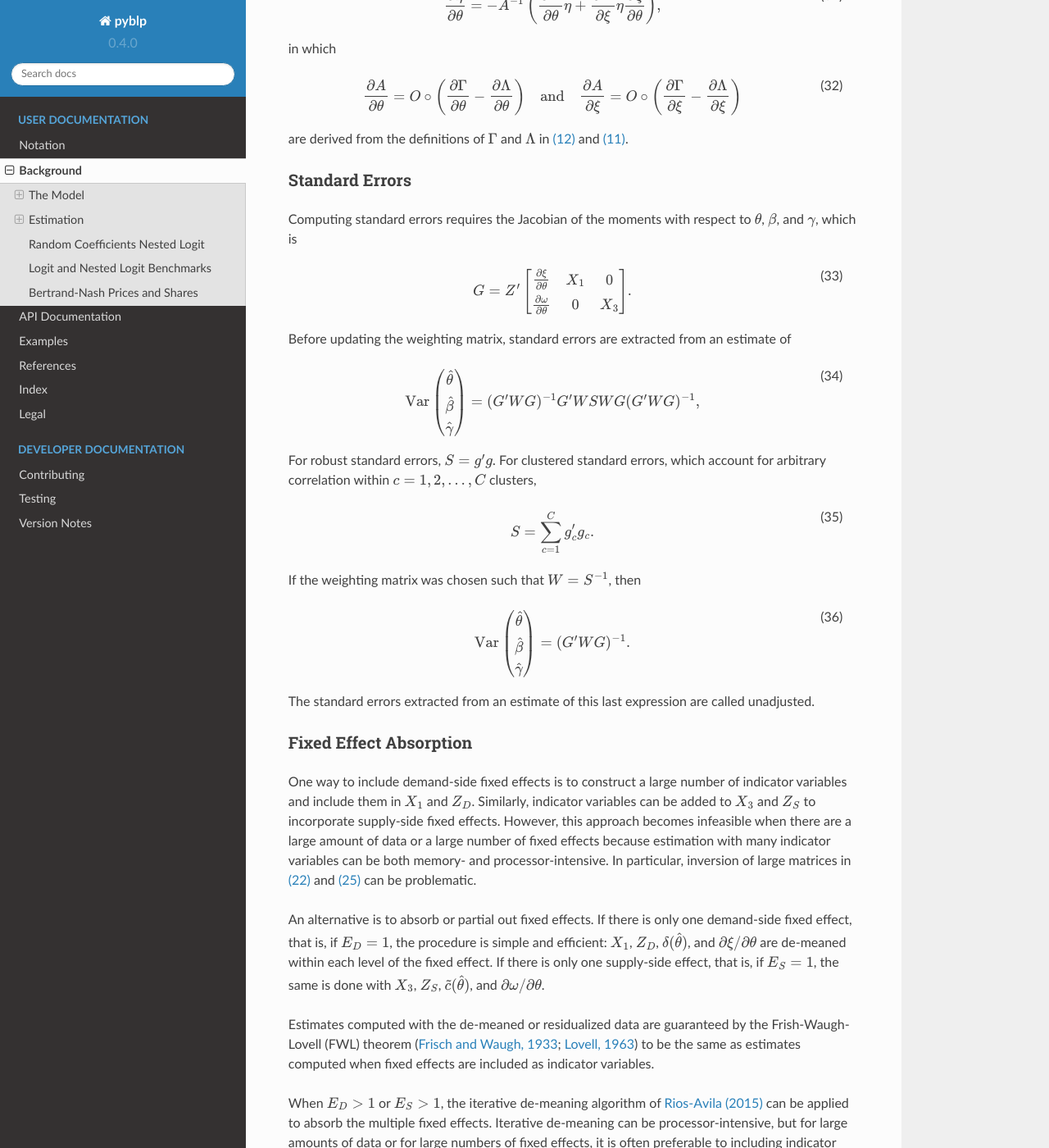
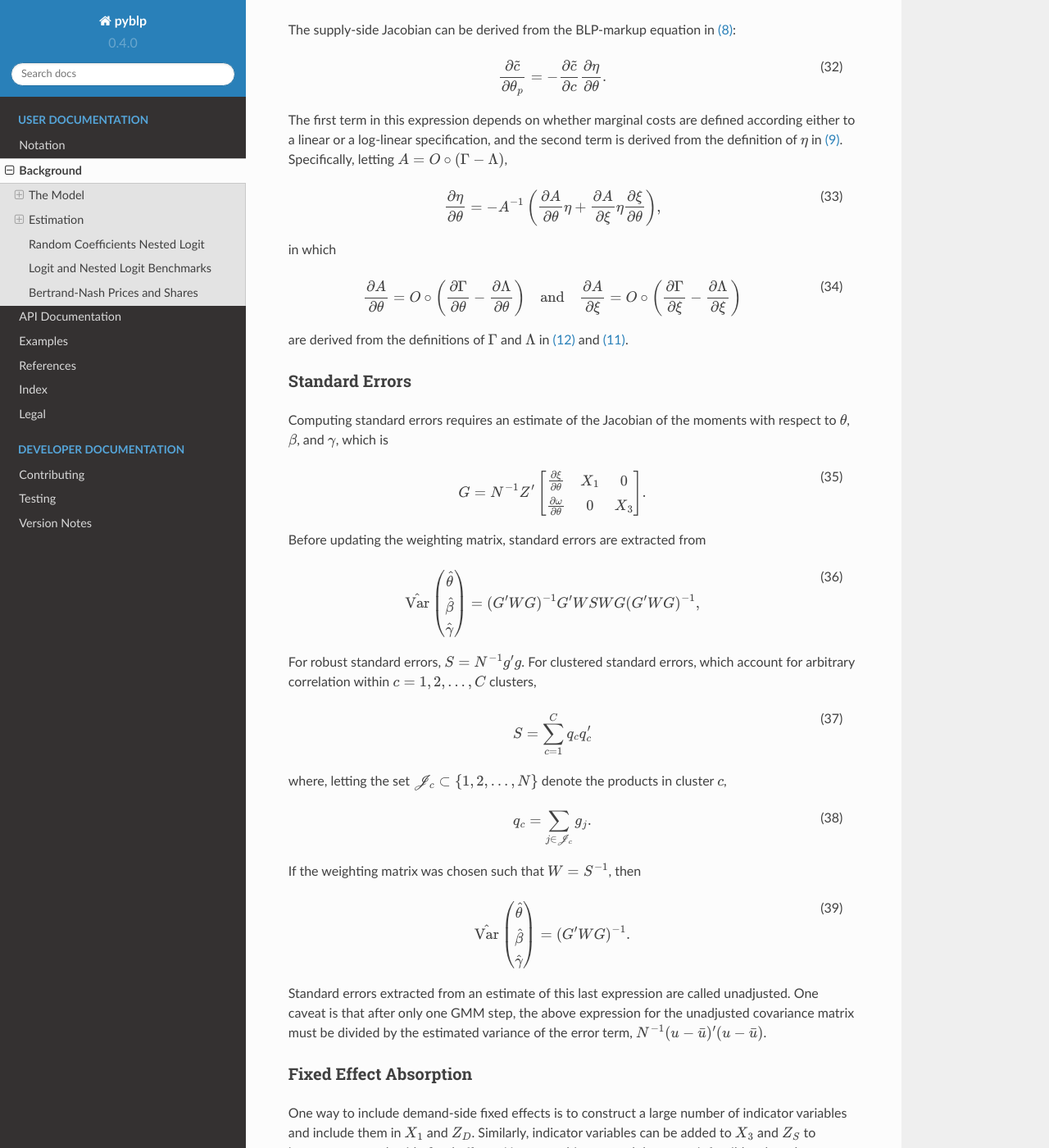
Before and after one commit to jeffgortmaker/pyblp, a Sphinx documentation site: the page built from docs/background.rst, in a window 1280 px wide and 1400 px high, scrolled down 5639 px. Shown: the whole window at 82% size. Built offline with Sphinx 7.4.7 and the Read the Docs theme 2.0.0, drawn with Linux system fonts in a browser that asks for light colours; some of the changed text lies outside the part shown.

Commit message:
MAINT/BUG/DOC: clean up covariance estimation
- Fix clustered covariance estimation.
- Divide by sample sizes for clarity.
- Change weighting/standard error computation argument to covariance_type.
- Allow for computation of unadjusted weighting matrices.
- Improve notation in the docs.

```diff
--- a/docs/background.rst
+++ b/docs/background.rst
@@ -131,11 +131,19 @@ which is assumed to have an inverse that is a consistant estimate of :math:`\mat
 
 If only the demand side is considered, :math:`u = \xi`, :math:`Z = Z_D`, and :math:`W = W_D`.
 
-Conventionally, the 2SLS weighting matrix, :math:`W = (Z'Z)^{-1}`, is used in the first stage. With two-step or iterated GMM, the weighting matrix is updated before each subsequent stage according to :math:`W = S^{-1}` where :math:`S = g'g`. When accounting for arbitrary correlation within :math:`c = 1, 2, \dotsc, C` clusters,
+Conventionally, the 2SLS weighting matrix, :math:`W = N^{-1}(Z'Z)^{-1}`, is used in the first stage. With two-step or iterated GMM, the weighting matrix is updated before each subsequent stage according to :math:`W = S^{-1}`. For robust covariance estimates, :math:`S = N^{-1}g'g`. For clustered covariance estimates, which account for arbitrary correlation within :math:`c = 1, 2, \dotsc, C` clusters,
 
-.. math:: S = \sum_{c=1}^C g_c'g_c.
+.. math:: S = N^{-1}\sum_{c=1}^C q_cq_c'.
 
-Before being used to update the weighting matrix, the sample moments are often centered.
+where, letting the set :math:`\mathscr{J}_c \subset \{1, 2, \ldots, N\}` denote the products in cluster :math:`c`,
+
+.. math:: q_c = \sum_{j\in\mathscr{J}_c} g_j.
+
+Before being used to update the weighting matrix, the sample moments are often centered. That is, :math:`g - \bar{g}` is often used instead.
+
+On the other hand, for unadjusted covariance estimates, the instruments are simply scaled by the estimated variance of the error term:
+
+.. math:: S = N^{-2}[(u - \bar{u})'(u - \bar{u})] Z'Z.
 
 In each stage, a nonlinear optimizer is used to find values of :math:`\hat{\theta}` that minimize the GMM objective. The gradient of the objective is typically computed to speed up optimization.
 
@@ -211,23 +219,27 @@ are derived from the definitions of :math:`\Gamma` and :math:`\Lambda` in :eq:`c
 Standard Errors
 ~~~~~~~~~~~~~~~
 
-Computing standard errors requires the Jacobian of the moments with respect to :math:`\theta`, :math:`\beta`, and :math:`\gamma`, which is
+Computing standard errors requires an estimate of the Jacobian of the moments with respect to :math:`\theta`, :math:`\beta`, and :math:`\gamma`, which is
 
-.. math:: G = Z' \begin{bmatrix} \frac{\partial\xi}{\partial\theta} & X_1 & 0 \\ \frac{\partial\omega}{\partial\theta} & 0 & X_3 \end{bmatrix}.
+.. math:: G = N^{-1}Z'\begin{bmatrix} \frac{\partial\xi}{\partial\theta} & X_1 & 0 \\ \frac{\partial\omega}{\partial\theta} & 0 & X_3 \end{bmatrix}.
 
-Before updating the weighting matrix, standard errors are extracted from an estimate of
+Before updating the weighting matrix, standard errors are extracted from
 
-.. math:: \text{Var}\begin{pmatrix} \hat{\theta} \\ \hat{\beta} \\ \hat{\gamma} \end{pmatrix} = (G'WG)^{-1}G'WSWG(G'WG)^{-1},
+.. math:: \hat{\text{Var}}\begin{pmatrix} \hat{\theta} \\ \hat{\beta} \\ \hat{\gamma} \end{pmatrix} = (G'WG)^{-1}G'WSWG(G'WG)^{-1},
 
-For robust standard errors, :math:`S = g'g`. For clustered standard errors, which account for arbitrary correlation within :math:`c = 1, 2, \dotsc, C` clusters,
+For robust standard errors, :math:`S = N^{-1}g'g`. For clustered standard errors, which account for arbitrary correlation within :math:`c = 1, 2, \dotsc, C` clusters,
 
-.. math:: S = \sum_{c=1}^C g_c'g_c.
+.. math:: S = \sum_{c=1}^C q_cq_c'
+
+where, letting the set :math:`\mathscr{J}_c \subset \{1, 2, \ldots, N\}` denote the products in cluster :math:`c`,
+
+.. math:: q_c = \sum_{j\in\mathscr{J}_c} g_j.
 
 If the weighting matrix was chosen such that :math:`W = S^{-1}`, then
 
-.. math:: \text{Var}\begin{pmatrix} \hat{\theta} \\ \hat{\beta} \\ \hat{\gamma} \end{pmatrix} = (G'WG)^{-1}.
+.. math:: \hat{\text{Var}}\begin{pmatrix} \hat{\theta} \\ \hat{\beta} \\ \hat{\gamma} \end{pmatrix} = (G'WG)^{-1}.
 
-The standard errors extracted from an estimate of this last expression are called unadjusted.
+Standard errors extracted from an estimate of this last expression are called unadjusted. One caveat is that after only one GMM step, the above expression for the unadjusted covariance matrix must be divided by the estimated variance of the error term, :math:`N^{-1}(u - \bar{u})'(u - \bar{u})`.
 
 
 Fixed Effect Absorption
--- a/docs/examples.rst
+++ b/docs/examples.rst
@@ -188,7 +188,7 @@ Similar to :ref:`Andrews, Gentzkow, and Shapiro (2017) <ags17>`, who replicated
 
 A linear marginal cost specification is the default, so we'll need to use the `costs_type` argument to employ the log-linear specification used by :ref:`Berry, Levinsohn, and Pakes (1995) <blp95>`. A downside of this specification is that nonpositive estimated marginal costs can create problems for the optimization routine when computing :math:`\tilde{c}(\hat{\theta}) = \log c(\hat{\theta})`. Since this specification of the automobile problem suffers from such problems, we'll use the `costs_bounds` argument to bound marginal costs from below by a small number.
 
-Finally, as in the original paper, we'll use the `se_type` argument to cluster by product IDs, which were specified as ``clustering_ids`` in product data. Again, to speed up this example, we'll stop after one GMM step.
+Finally, as in the original paper, we'll use the `covariance_type` argument to cluster by product IDs, which were specified as ``clustering_ids`` in product data. Again, to speed up this example, we'll stop after one GMM step.
 
 .. ipython:: python
 
@@ -198,7 +198,7 @@ Finally, as in the original paper, we'll use the `se_type` argument to cluster b
        steps=1,
        costs_type='log',
        costs_bounds=(0.001, None),
-       se_type='clustered'
+       covariance_type='clustered'
    )
    blp_results
 
--- a/docs/notation.rst
+++ b/docs/notation.rst
@@ -24,8 +24,9 @@ Symbol                    Description
 :math:`E_D`               Absorbed demand-side fixed effects.
 :math:`E_S`               Absorbed supply-side fixed effects.
 :math:`H`                 Nesting groups.
-:math:`C`                 Standard error clusters.
+:math:`C`                 Clustering groups.
 :math:`P`                 Unknown nonlinear parameters.
+:math:`\mathscr{J}_c`     Products in cluster :math:`c`.
 :math:`\mathscr{J}_{ft}`  Products produced by firm :math:`f` in market :math:`t`.
 :math:`\mathscr{J}_{ht}`  Products in group :math:`h` and market :math:`t`.
 ========================  =========================================================
@@ -83,7 +84,8 @@ Symbol                     Dimensions                                  Descripti
 :math:`W`                  :math:`(M_D + M_S) \times (M_D + M_S)`      Block-diagonal weighting matrices.
 :math:`u`                  :math:`2N \times 1`                         Stacked unobserved product characteristics, or equivalently, stacked structural error terms.
 :math:`g`                  :math:`2N \times (M_D + M_S)`               Sample moments.
-:math:`G`                  :math:`(M_D + M_S) \times (P + K_1 + K_2)`  Jacobian of the sample moments with respect to all parameters.
+:math:`q`                  :math:`C \times (M_D + M_S)`                Within clustering group sample moment sums.
+:math:`G`                  :math:`(M_D + M_S) \times (P + K_1 + K_2)`  Sample mean of the Jacobian of the moments with respect to all parameters.
 :math:`E`                  :math:`1 \times 1`                          Aggregate elasticity of demand of a market.
 :math:`\varepsilon`        :math:`J_t \times J_t`                      Elasticities of demand in market :math:`t`.
 :math:`\mathscr{D}`        :math:`J_t \times J_t`                      Diversion ratios in market :math:`t`.
```
Also changed, not shown: 3 other files.
